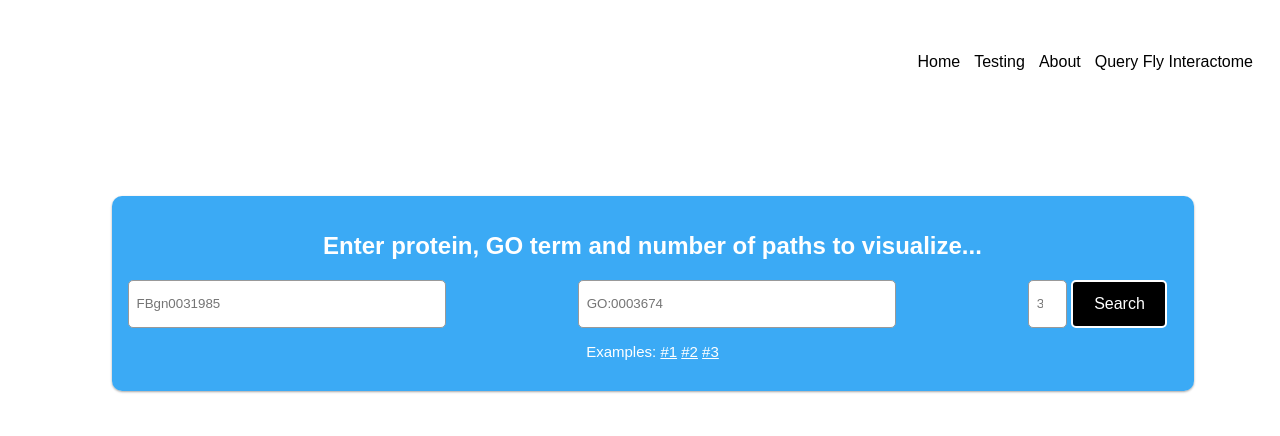
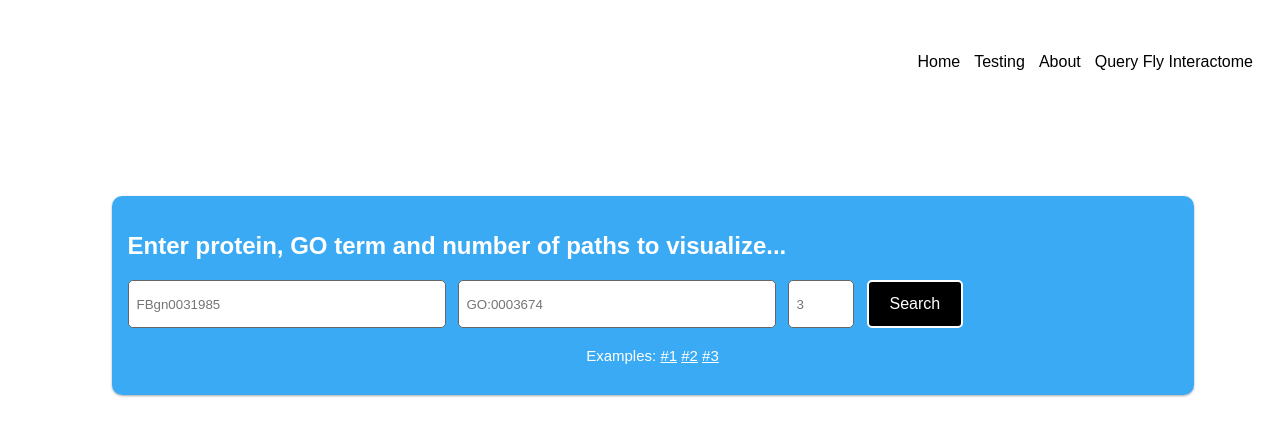
Before and after one commit to Reed-CompBio/protein-weaver, a React (Vite) app in the folder client/: page /flybase in a window 1280 px wide. Shown: the top 436 px of the page. Built offline with nearby package versions, Linux system fonts and the light colour scheme.

Commit message:
basic functionality working
next steps are to figure out how to prevent the div from expanding when typing a search in

```diff
--- a/client/src/components/Autocomplete.jsx
+++ b/client/src/components/Autocomplete.jsx
@@ -64,7 +64,7 @@ export default function Autocomplete(props) {
       } else {
         return (
           <div className="no-autocomplete">
-            <em>Not found</em>
+            <em className="not-found">Not found</em>
           </div>
         );
       }
--- a/client/src/components/SearchBar.jsx
+++ b/client/src/components/SearchBar.jsx
@@ -37,6 +37,7 @@ export default function SearchBar({ handleSubmit, submitRef, query, handleInputC
               onChange={handleInputChange}
               required
             />
+            &nbsp;&nbsp;&nbsp;
             <button type="submit" className="button">
               Search
             </button>
--- a/client/src/index.css
+++ b/client/src/index.css
@@ -126,19 +126,20 @@ body {
 }
 
 .wrapper h2 {
-  text-align: center;
+  text-align: left;
 }
 
 .search-container {
-  display: flex;
+  display: inline-block;
   position: flex-start;
   flex-direction: row;
   flex-wrap: nowrap;
   justify-content: center;
   align-content: stretch;
-  align-items: flex-start;
+  align-items: center;
   margin-right: 10px;
   overflow: hidden;
+  width: 100%;
 }
 
 .example {
@@ -156,10 +157,11 @@ body {
 input {
   min-width: 20px;
   padding: 8px;
-  margin: 0 4px 0 0;
+  margin: 0;
   border: 1px solid #666;
   border-radius: 5px;
   height: 30px;
+  width: 300px;
 }
 
 .button {
@@ -266,51 +268,53 @@ h3 {
   text-wrap: break-word;
 }
 
-input {
-  border: 1px solid #999;
-  padding: 8px;
-  width: 300px;
+.not-found {
+  color: white;
+  font-weight: bold;
 }
 
 .no-autocomplete {
   color: #999;
-  padding: 8px;
+  padding: 0px;
 }
 
 .autocomplete {
-  border: 1px solid #999;
   border-top-width: 0;
   list-style: none;
   margin-top: 0;
   max-height: 143px;
   overflow-y: auto;
   padding-left: 0;
-  width: calc(300px + 1rem);
+  width: 100%;
 }
 
 .k-input {
-  position: flex-end;
-  width: 50px;
+  width: 48px;
 }
 
 .autocomplete-input-container {
-  position: relative;
-  width: 100%;
+  /* position: relative; */
+  width: 330px;
+  display: inline-block;
+  flex-wrap: nowrap;
 }
 
 .autocomplete li {
   padding: 8px;
+  background-color: rgba(0, 0, 0, 0.24);
+  border: none;
+  border-radius: 2px;
 }
 
 .autocomplete>.active,
 .autocomplete li:hover {
-  background-color: darkgray;
+  background-color: rgba(0, 0, 0, 0.24);
   cursor: pointer;
   font-weight: 700;
 }
 
 .autocomplete li:not(:last-of-type) {
-  border-bottom: 1px solid #999;
+  border-bottom: 1px solid black;
 }
 
 @media (prefers-color-scheme: light) {
```
